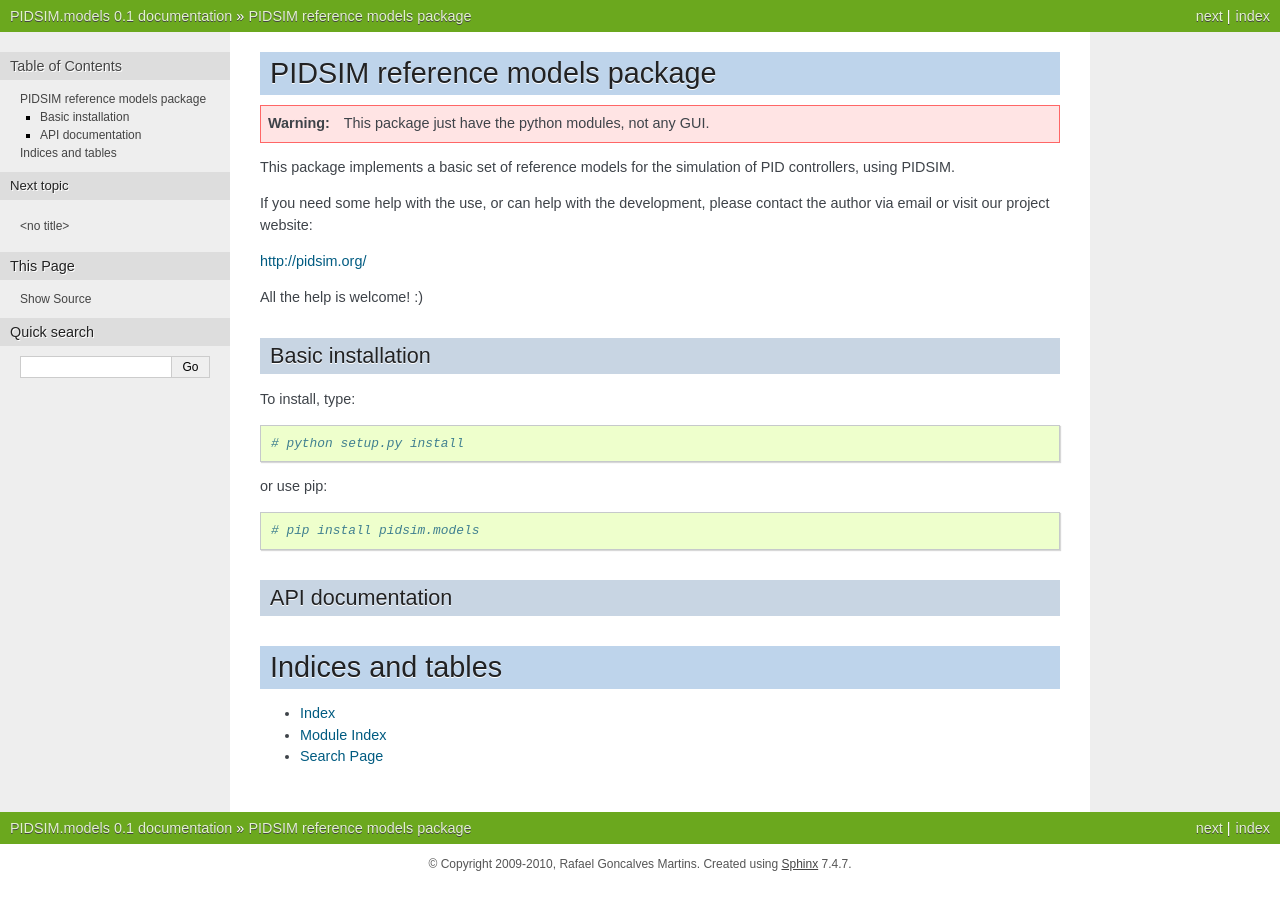
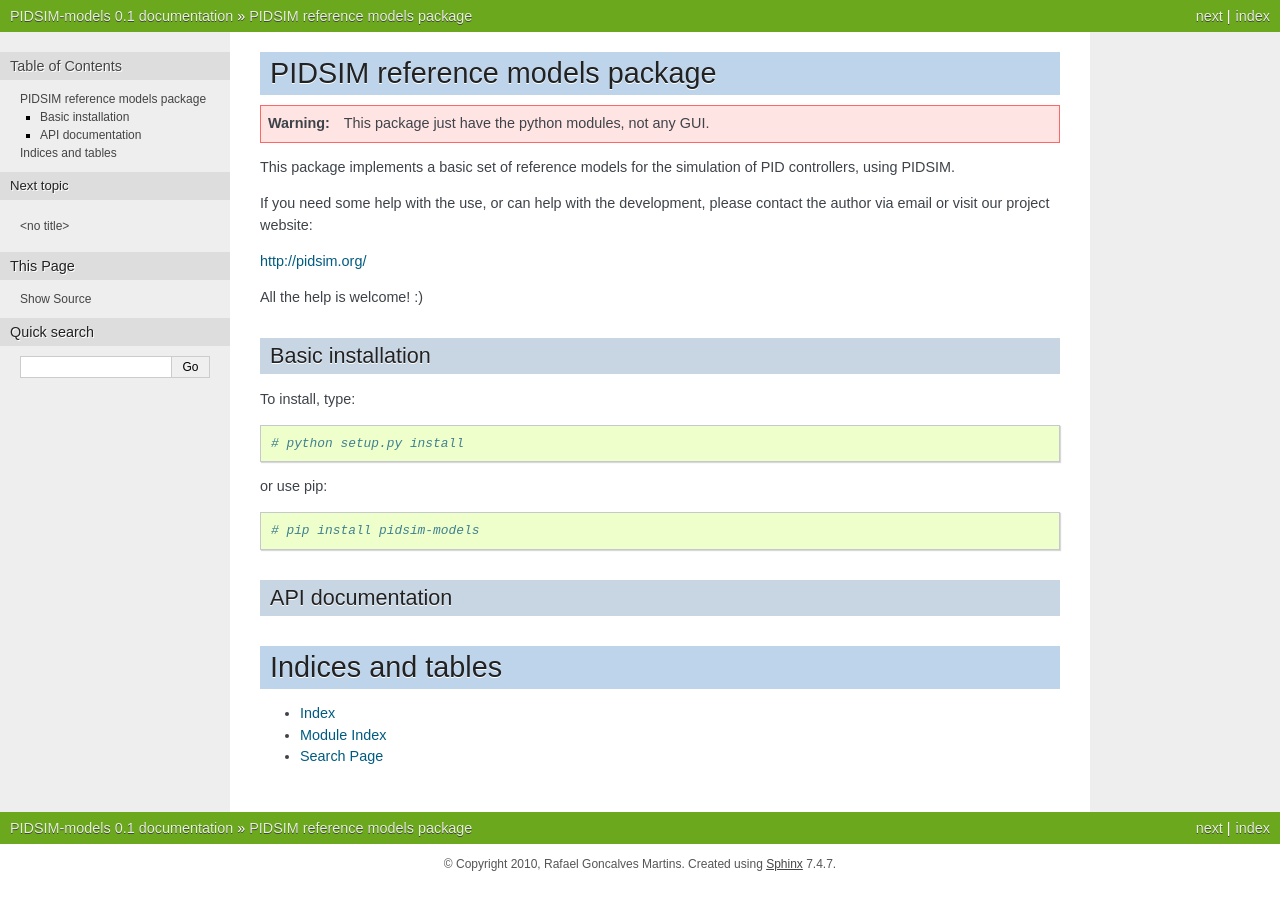
Before and after one commit to rafaelmartins/pidsim-models, a Sphinx documentation site: the page built from doc/index.rst, in a window 1280 px wide. Built offline with Sphinx 7.4.7, drawn with Linux system fonts in a browser that asks for light colours; formulas are drawn with MathJax 3.

Commit message:
various fixes

```diff
--- a/README.rst
+++ b/README.rst
@@ -25,4 +25,4 @@
 
 or use pip::
 
-    # pip install pidsim.models
+    # pip install pidsim-models
--- a/doc/conf.py
+++ b/doc/conf.py
@@ -44,8 +44,8 @@
 master_doc = 'index'
 
 # General information about the project.
-project = u'PIDSIM.models'
-copyright = u'2009-2010, Rafael Goncalves Martins'
+project = u'PIDSIM-models'
+copyright = u'2010, Rafael Goncalves Martins'
 
 # The version info for the project you're documenting, acts as replacement for
 # |version| and |release|, also used in various other places throughout the
@@ -168,7 +168,7 @@
 #html_file_suffix = None
 
 # Output file base name for HTML help builder.
-htmlhelp_basename = 'PIDSIM,models-doc'
+htmlhelp_basename = 'PIDSIM-models-doc'
 
 
 # -- Options for LaTeX output --------------------------------------------------
@@ -182,7 +182,7 @@
 # Grouping the document tree into LaTeX files. List of tuples
 # (source start file, target name, title, author, documentclass [howto/manual]).
 latex_documents = [
-  ('index', 'PIDSIM.models.tex', u'PIDSIM.models Documentation',
+  ('index', 'PIDSIM-models.tex', u'PIDSIM-models Documentation',
    u'Rafael Goncalves Martins', 'manual'),
 ]
 
@@ -215,7 +215,7 @@
 # One entry per manual page. List of tuples
 # (source start file, name, description, authors, manual section).
 man_pages = [
-    ('index', 'pidsim.models', u'PIDSIM.models Documentation',
+    ('index', 'pidsim-models', u'PIDSIM-models Documentation',
      [u'Rafael Goncalves Martins'], 1)
 ]
 
--- a/pidsim_models/__init__.py
+++ b/pidsim_models/__init__.py
@@ -21,6 +21,6 @@
 __url__ = 'http://pidsim.org/'
 __copyright__ = '(c) 2010 %s' % __author__
 __license__ = 'GPL-2'
-__version__ = '0.1pre'
+__version__ = '0.1'
 
 import base
--- a/setup.py
+++ b/setup.py
@@ -5,7 +5,7 @@
 import pidsim_models
 
 setup(
-    name = 'pidsim.models',
+    name = 'pidsim-models',
     version = pidsim_models.__version__,
     license = pidsim_models.__license__,
     description = pidsim_models.__description__,
@@ -31,6 +31,6 @@
         'Topic :: Software Development :: Libraries :: Python Modules',
     ],
     install_requires = [
-        'pidsim>=1.0rc4',
+        'pidsim>=1.0rc5',
     ],
 )
```
Also changed, not shown: 1 other file.
